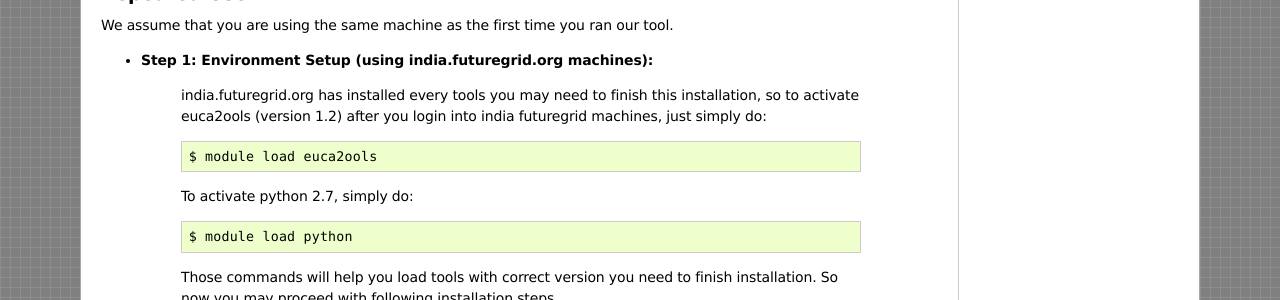
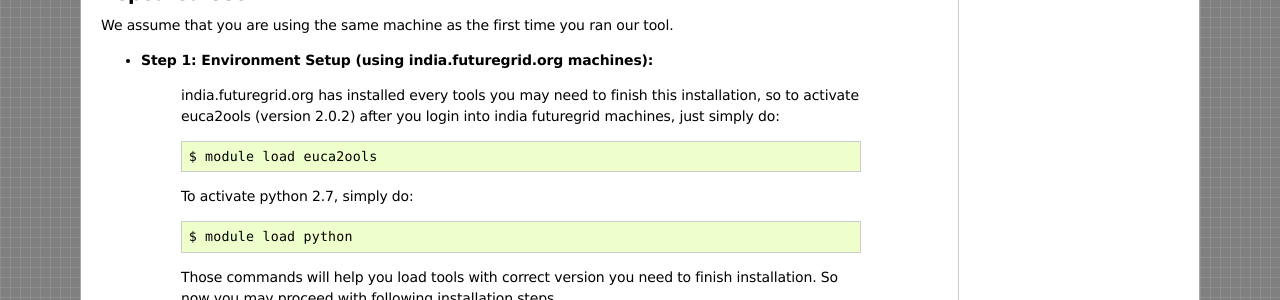
Before and after one commit to futuregrid/virtual-cluster, a Sphinx documentation site: the page built from doc/source/intro.rst, in a window 1280 px wide and 900 px high, scrolled down 1960 px. Shown: the part 173-473 px from the top of the window. Built offline with Sphinx 7.4.7, drawn with Linux system fonts in a browser that asks for light colours; formulas are drawn with MathJax 3; pages that are not in the unit, such as notebooks, are missing from menus.

Commit message:
Update doc/source/intro.rst

```diff
--- a/doc/source/intro.rst
+++ b/doc/source/intro.rst
@@ -124,7 +124,7 @@
 * **Step 1: Environment Setup (using india.futuregrid.org machines):**
 
 	india.futuregrid.org has installed every tools you may need to finish this
-	installation, so to activate euca2ools (version 1.2) after you login into
+	installation, so to activate euca2ools (version 2.0.2) after you login into
 	india futuregrid machines, just simply do::
 
 		$ module load euca2ools
```
